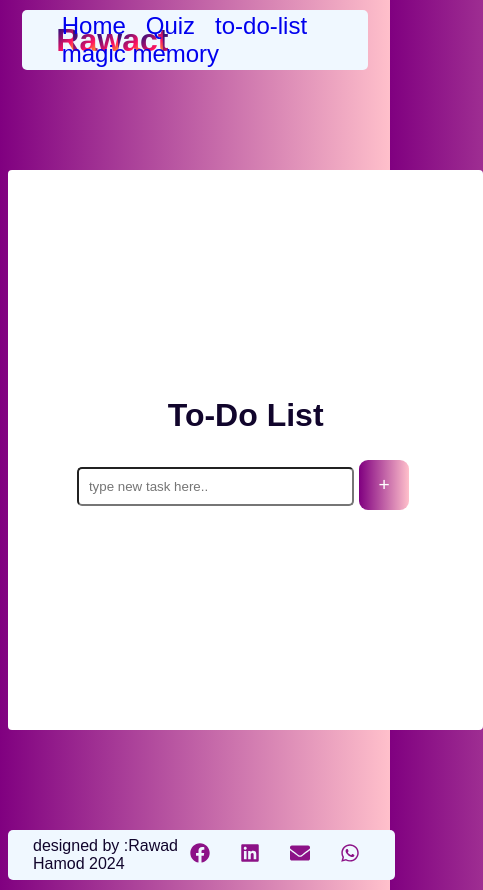
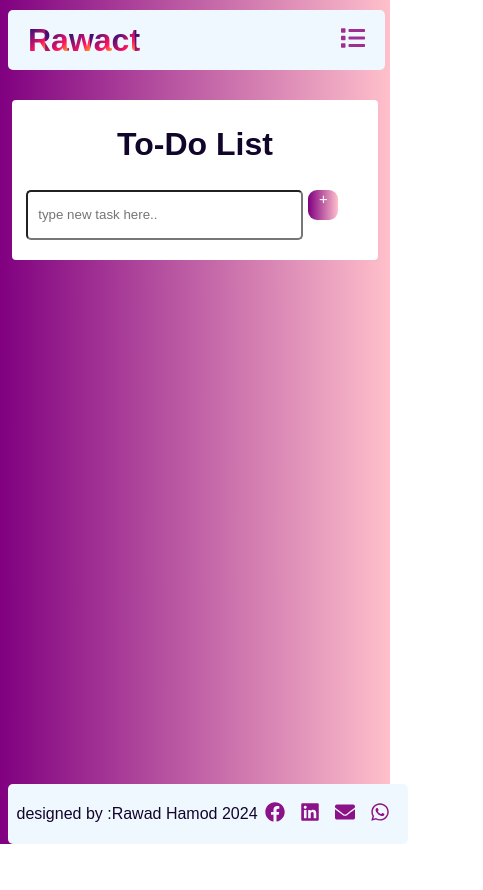
Before and after one commit to rawad-hamod/rawact, a React (Vite) app: page /todolist in a window 390 px wide. Shown: the whole page, 483 px wide, since content can reach past the window. After the commit the page ends 844 px from the top, so only its background shows below. Built offline with nearby package versions, Linux system fonts and the light colour scheme; a web font is replaced by a local one.

Commit message:
replace double qutes with sigle ones

```diff
--- a/index.html
+++ b/index.html
@@ -8,6 +8,6 @@
   </head>
   <body>
     <div id="root"></div>
-    <script type="module" src="./src/main.jsx"></script>
+    <script type="module" src='./src/main.jsx'></script>
   </body>
 </html>
--- a/src/Pages/Home.jsx
+++ b/src/Pages/Home.jsx
@@ -2,7 +2,7 @@
 
 export default function Home() {
     return (
-        <div>
+        <div className="container">
            <h1>Here is the home page</h1>
         </div>
     )
--- a/src/Pages/QUIZ/Quiz.css
+++ b/src/Pages/QUIZ/Quiz.css
@@ -6,7 +6,7 @@ body {
   color: #11052c;
 }
 
-.quiz-container {
+.container {
 width: 500px;
  height: 500px;
   background: #ffffff;
@@ -15,30 +15,30 @@ width: 500px;
   padding: 30px 60px;
 }
 
-.quiz-container .active-question-no {
+.active-question-no {
   font-size: 32px;
   font-weight: 500;
   color: #800080;
 }
 
-.quiz-container .total-question {
+.total-question {
   font-size: 16px;
   font-weight: 500;
   color: #e0dee3;
 }
 
-.quiz-container h2 {
+.h2 {
   font-size: 20px;
   font-weight: 500;
   margin: 0;
 }
 
-.quiz-container ul {
+.ul {
   margin-top: 20px;
   margin-left: -40px;
 }
 
-.quiz-container ul li {
+ul li {
   text-decoration: none;
   list-style: none;
   color: #2d264b;
@@ -49,14 +49,15 @@ width: 500px;
   padding: 11px;
   margin-top: 15px;
   cursor: pointer;
+  width: 80%;
 }
 
-.quiz-container ul .selected-answer {
+ ul .selected-answer {
   background: #ffd6ff;
   border: 1px solid #800080;
 }
 
-.quiz-container button {
+button {
   background: linear-gradient(90.04deg, #800080 0.03%, #ffc0cb 99.96%);
   border-radius: 9px;
   font-size: 18px;
--- a/src/Pages/QUIZ/Quiz.jsx
+++ b/src/Pages/QUIZ/Quiz.jsx
@@ -93,7 +93,7 @@ setNewGame(true)
   }
 
   return (
-    <div className="quiz-container">
+    <div className="container quiz">
       {!showResullt ? (
         quizQuestions.length > 1 ? (
           <>
@@ -108,7 +108,7 @@ setNewGame(true)
 
             <p>{quizQuestions[activeQuestion].question}</p>
             {
-              <ul>
+              <ul className="answers">
                 {quizQuestions[activeQuestion].answers.map((answer, index) => (
                   <li
                     onClick={() =>
--- a/src/Pages/magic memory/board.css
+++ b/src/Pages/magic memory/board.css
@@ -46,3 +46,12 @@
          border-radius:10px;
          color:white
     }
+    @media(max-width:570px){
+        .new-game-button {
+                width: 40%;
+                font-size: 16px;
+                margin-bottom: 20px;
+                text-align: center;
+                padding: 10px;
+            }
+        }
--- a/src/Pages/todolist/Todolist.css
+++ b/src/Pages/todolist/Todolist.css
@@ -29,6 +29,9 @@ h1{
  .newtask{
     width:95%;
     padding:5px;
+    display: flex;
+    flex-direction: row;
+    height:50px;
 
 }
 .newtask input{
@@ -39,12 +42,24 @@ h1{
 }
 .newtask-button{
     width:50px;
-    font-size: larger;
+    font-size: 20px;
     height: 50px;
+    background: linear-gradient(90.04deg, #800080 0.03%, #ffc0cb 99.96%);
+    border-radius: 9px;
+    text-align: center;
+
+
+    color: #ffffff;
+
+    outline: none;
+    border: none;
+    cursor: pointer;
+    margin-top: 0;
+
 }
 .tasks{
     padding: 5px;
-    max-width: 90%;
+    width: 90%;
 }
 .task{
     background-color: aliceblue;
@@ -64,7 +79,7 @@ h1{
     flex:1;
     line-height: 1.6px;
     overflow: wrap;
-    max-width: 80%;
+    width: 80%;
     text-wrap: wrap;
     text-align: left;
 
@@ -77,30 +92,20 @@ h1{
 background-color: rgb(224, 114, 114);
 }
 @media (max-width:570px) {
-    .container{
-        min-width: 95%;
-        padding: 2px;
+    .text p {
+        font-size: 16px
     }
-
-    .text p {
-        font-size: 16px;
-
-    }
-
-    .container.newtask-button {
-
+    .newtask-button {
         width: 30px;
         font-size: 15px;
         height: 30px;
+
     }
-
     .container .delete-button {
         font-size: smaller;
 
     }
-
     .container .newtask input {
-
         width: 75%;
     }
 }
--- a/src/Pages/todolist/Todolist.jsx
+++ b/src/Pages/todolist/Todolist.jsx
@@ -67,9 +67,9 @@ function Todolist() {
             if (e.key === "Enter") addTask(newTask);
           }}
         />
-        <button className="newtask-button" onClick={() => addTask(newTask)}>
+        <p className="newtask-button" onClick={() => addTask(newTask)}>
           +
-        </button>
+        </p>
       </div>
       <div className="tasks">
         {tasks.map((item, index) => (
--- a/src/components/NAVBAR/Navbar.css
+++ b/src/components/NAVBAR/Navbar.css
@@ -2,27 +2,27 @@
     background-color: aliceblue;
     width: 90%;
     display: flex;
+    flex-direction: row;
     align-items: center;
     justify-content: space-between;
-    padding:5px;
+    padding:5px 20px;
     position: relative;
     margin: 10px auto;
     border-radius: 5px;
     height: 50px;
+
 }
 .logo{
     font-size: 32px;
     font-weight: bold;
-    position: absolute;
-    left: 10%;
     color:rgb(196, 7, 146)
 
 }
 .nav-list{
-    position: absolute;
-    right: 10%;
+  visibility: hidden;
 }
-.nav-list ul .li {
+
+.nav-list a {
     display:inline-block;
     margin-right: 20px;
     font-size: 24px;
@@ -34,12 +34,11 @@
     text-decoration: 2px underline solid #800080;
 
 }
-.logo
-{
+
+.logo{
     font-size: 32px;
     font-weight: bold;
-    position: absolute;
-    left: 10%;
+
 
   background-image: linear-gradient(
     -225deg,
@@ -66,3 +65,45 @@
     background-position: 200% center;
   }
 }
+.nav-menu a{
+  display: block;
+  font-size: 16pxpx;
+  cursor: pointer;
+  transition: .3s;
+  text-decoration: none;
+}
+.nav-menu{
+  position: absolute;
+  top: 70px;
+  right: 5%;
+  background-color: aliceblue;
+  padding:10px 10px 10px 50px;
+  width:50%;
+  display: flex;
+flex-direction: column;
+align-items: start;
+justify-content: center;
+gap:10px;
+color:#231557;
+min-height: 100px;
+border-radius: 0px 0px 10px 10px;
+visibility: hidden;
+transition: 0.3s;
+}
+ .active{
+  visibility: visible;
+}
+.nav-menu{
+  transition: 0.3s;
+}
+
+
+
+@media(min-width:768px){
+  .menu-icon{
+    visibility: hidden;
+  }
+  .nav-list{
+    visibility: visible;
+  }
+}
--- a/src/components/NAVBAR/Navbar.jsx
+++ b/src/components/NAVBAR/Navbar.jsx
@@ -1,22 +1,66 @@
 import { Link } from "react-router-dom"
 import "./Navbar.css"
+import {FaCalendar, FaHome, FaList, FaMagic, FaQuestion } from "react-icons/fa";
+import { useState } from "react";
+import { FaX } from "react-icons/fa6";
 
 
 const Navbar = () => {
+  const[active , setActive]=useState(false);
+  function clickMenu(){
+    active===true?
+    setActive(false):
+    setActive(true);
+    console.log(active)
+  }
     return (
+      <>
       <div className="navbar">
         <div className="logo">Rawact </div>
         <div className="nav-list">
           <ul>
+            <Link to="/" className="li">
+              {" "}
+             <FaHome/> Home
+            </Link>
+            <Link to="/quiz" className="li">
+              {" "}
+            <FaQuestion/>  Quiz
+            </Link>
+            <Link to="/todolist" className="li">
 
-          <Link to="/" className="li"> Home</Link>
-          <Link to="/quiz" className="li"> Quiz</Link>
-          <Link to="/todolist" className="li"> to-do-list</Link>
+            <FaCalendar/>  to-do-list
+            </Link>
 
-          <Link to="/magicmemory" className="li"> magic memory</Link>
+            <Link to="/magicmemory" className="li">
+              {" "}
+            <FaMagic/>  magic memory
+            </Link>
           </ul>
         </div>
-      </div>
+        <div className="menu-icon" onClick={clickMenu}>{active? <FaX fontSize={"24px"} /> :<FaList fontSize={"24px"} color="#9E2E92" />}</div>
+        </div>
+
+        <div className={`${"nav-menu "}${active===true?"active":""}`} >
+          <Link to="/" className="li" onClick={()=>setActive(false)}>
+            {" "}
+            <FaHome/> Home
+          </Link>
+          <Link to="/quiz" className="li" onClick={()=>setActive(false)}>
+            {" "}
+            <FaQuestion/> Quiz
+          </Link>
+          <Link to="/todolist" className="li" onClick={()=>setActive(false)}>
+            {" "}
+            <FaCalendar/>  to-do-list
+          </Link>
+          <Link to="/magicmemory" className="li" onClick={()=>setActive(false)}>
+            {" "}
+            <FaMagic/> magic memory
+          </Link>
+        </div>
+
+      </>
     );
 }
 
--- a/src/components/footer/footer.css
+++ b/src/components/footer/footer.css
@@ -1,12 +1,12 @@
 .footer{
     background-color: aliceblue;
-    width: 90%;
+    width: 100%;
     display: flex;
     align-items: center;
     justify-content: space-around;
     padding:0px 25px;
-    position: relative;
-    margin: 10px auto;
+    position: fixed;
+    margin: 30px auto 0 auto;
     border-radius: 5px;
     height: 50px;
     bottom:0
@@ -24,3 +24,23 @@
     margin-right: 10px;
     color: #8C1287
 }
+footer p{
+    font-size: 12px;
+    color:rgb(175, 168, 168)
+}
+@media(max-width:570px){
+    .footer{
+        background-color: aliceblue;
+        width: 100%;
+        display: flex;
+        align-items: center;
+        justify-content: space-around;
+        padding: 5px;
+}.social-icons{
+    display: flex;
+    flex-direction: row;
+    gap: 5px;
+    align-items: center;
+    justify-content: space-around;
+}
+}
--- a/src/index.css
+++ b/src/index.css
@@ -10,14 +10,26 @@ button {
     margin-top: 0;
 }
 .container{
-    width: 50%;
- min-height: 500px;
+ width: 50%;
+ height:max-content;
   background: #ffffff;
   border-radius: 4px;
    margin: 100px auto;
-  padding: 30px 60px;
+  padding: 20px 60px;
   display: flex;
   flex-direction: column;
   justify-content: center;
   align-items: center;
 }
+@media(max-width:570px){
+    .container{
+        width: 95%;
+
+       margin: 30px auto;
+      padding: 5px;
+      display: flex;
+      flex-direction: column;
+      justify-content: center;
+      align-items: center;
+}
+}
--- a/vite.config.js
+++ b/vite.config.js
@@ -4,5 +4,5 @@ import react from "@vitejs/plugin-react";
 // https://vitejs.dev/config/
 export default defineConfig({
   plugins: [react()],
-  // base:"/rawact/"
+  base:"/rawact/"
 });
```
